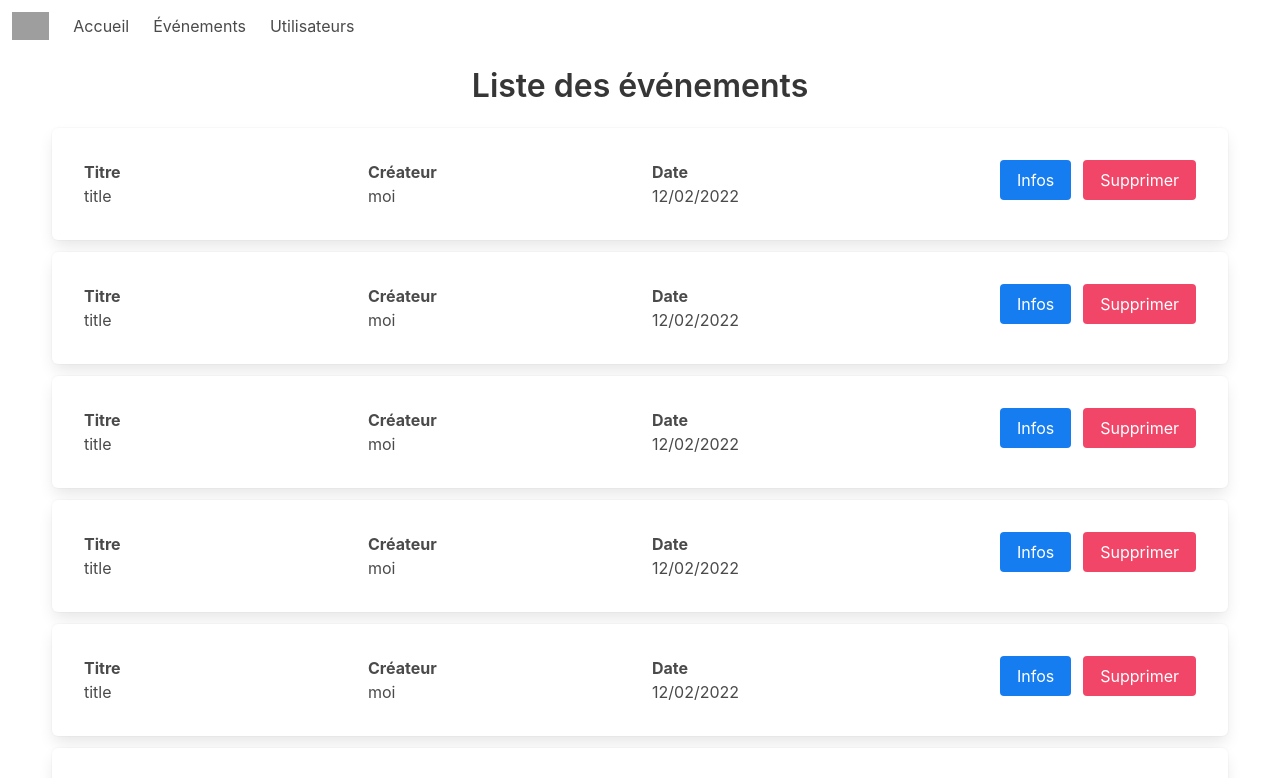
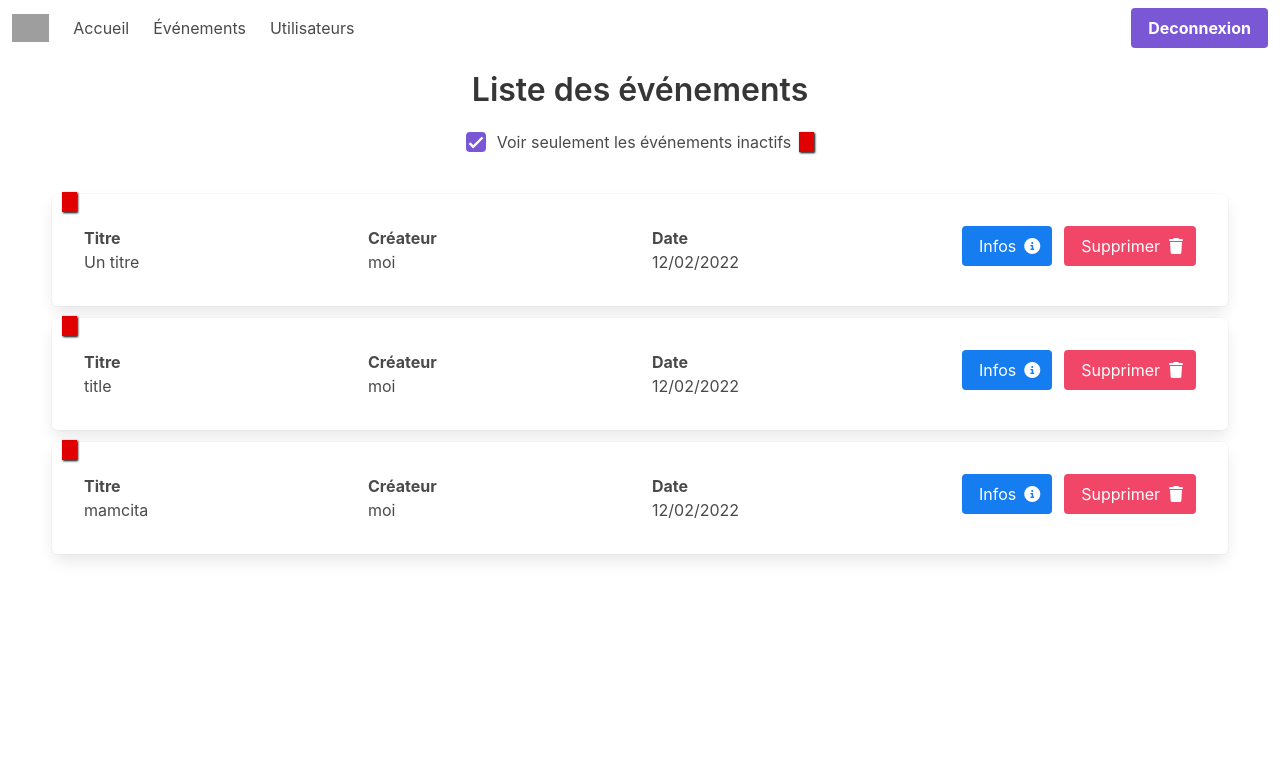
Before and after one commit to LucasHumbert/atelier2-backoffice, a Vue app: page /events in a window 1280 px wide. Shown: the top 778 px of the page. Built offline with nearby package versions, Linux system fonts and the light colour scheme; grey boxes are pictures that could not be loaded.

Commit message:
:zap: improved app

```diff
--- a/package.json
+++ b/package.json
@@ -7,7 +7,7 @@
     "build": "vue-cli-service build"
   },
   "dependencies": {
-    "@fortawesome/vue-fontawesome": "^2.0.6",
+    "@fortawesome/fontawesome-free": "^6.1.0",
     "axios": "^0.26.1",
     "buefy": "^0.9.19",
     "leaflet": "^1.7.1",
--- a/src/components/ConnectionComponent.vue
+++ b/src/components/ConnectionComponent.vue
@@ -27,6 +27,8 @@ export default {
     connection(){
       if (this.email && this.password) {
         console.log('connexion')
+        this.$store.commit('setToken', "1111")
+        this.$router.push('/')
       } else {
         this.$buefy.toast.open({
           duration: 5000,
--- a/src/components/EventsComponents/OneEventComponent.vue
+++ b/src/components/EventsComponents/OneEventComponent.vue
@@ -1,11 +1,23 @@
 <template>
 <div class="box mt-5 columns">
+  <b-tooltip v-if="event.inactive" class="inactiveElement" label="Événement inactif">
+  </b-tooltip>
   <div class="column is-3 aText"><span class="has-text-weight-bold">Titre</span> <br> {{ event.title }}</div>
   <div class="column is-3 aText"><span class="has-text-weight-bold">Créateur</span> <br> {{ event.creator }}</div>
   <div class="column is-3 aText"><span class="has-text-weight-bold">Date</span> <br> {{ event.date }}</div>
   <div class="column is-flex is-justify-content-right">
-    <button class="button is-info mr-3" @click="isCardModalActive = true">Infos</button>
-    <button class="button is-danger">Supprimer</button>
+    <b-button type="is-info"
+              class="mr-3"
+              icon-pack="fa-solid"
+              icon-right="circle-info"
+              @click="isCardModalActive = true">
+      Infos
+    </b-button>
+    <b-button type="is-danger"
+              icon-pack="fa-solid"
+              icon-right="trash">
+      Supprimer
+    </b-button>
   </div>
 
   <b-modal v-model="isCardModalActive" :width="640" scroll="keep">
@@ -47,13 +59,24 @@ export default {
 }
 </script>
 
-<style scoped>
+<style scoped lang="scss">
+.box{
+  position: relative;
+
+  .inactiveElement {
+    position: absolute;
+    left: 10px;
+    top: -2px;
+    background-color: #E00000;
+    width: 15px;
+    height: 20px;
+    box-shadow: 1px 1px 2px black;
+  }
+}
+
 .aText{
   white-space: nowrap;
   overflow: hidden;
   text-overflow: ellipsis;
 }
-span{
-
-}
 </style>
--- a/src/components/NavComponents/NavBarComponent.vue
+++ b/src/components/NavComponents/NavBarComponent.vue
@@ -19,12 +19,25 @@
         Utilisateurs
       </b-navbar-item>
     </template>
+    <template #end>
+      <b-navbar-item tag="div">
+        <a class="button is-primary" @click="deconnection">
+          <strong>Deconnexion</strong>
+        </a>
+      </b-navbar-item>
+    </template>
   </b-navbar>
 </template>
 
 <script>
 export default {
-  name: "NavBarComponent"
+  name: "NavBarComponent",
+  methods: {
+    deconnection() {
+      this.$store.commit('setToken', false)
+      this.$router.push('/connection')
+    }
+  }
 }
 </script>
 
--- a/src/components/UsersComponents/OneUserComponent.vue
+++ b/src/components/UsersComponents/OneUserComponent.vue
@@ -1,5 +1,7 @@
 <template>
 <div class="box mt-5 columns">
+  <b-tooltip v-if="user.inactive" class="inactiveElement" label="Utilisateur inactif">
+  </b-tooltip>
   <div class="column is-3 aText"><span class="has-text-weight-bold">Nom</span> <br> {{ name }}</div>
   <div class="column is-3 aText"><span class="has-text-weight-bold">Email</span> <br> {{ user.email }}</div>
   <div class="column is-3 aText"><span class="has-text-weight-bold">Dernière connexion</span> <br> {{ user.lastConnection }}</div>
@@ -21,6 +23,18 @@ export default {
 }
 </script>
 
-<style scoped>
+<style scoped lang="scss">
+.box{
+  position: relative;
 
+  .inactiveElement {
+    position: absolute;
+    left: 10px;
+    top: -2px;
+    background-color: #E00000;
+    width: 15px;
+    height: 20px;
+    box-shadow: 1px 1px 2px black;
+  }
+}
 </style>
--- a/src/main.js
+++ b/src/main.js
@@ -4,6 +4,7 @@ import router from './router'
 import store from './store'
 import Buefy from 'buefy'
 import 'buefy/dist/buefy.css'
+import '../node_modules/@fortawesome/fontawesome-free/css/all.css'
 import { LMap, LTileLayer, LMarker } from 'vue2-leaflet';
 import 'leaflet/dist/leaflet.css';
 import { Icon } from 'leaflet';
--- a/src/store/index.js
+++ b/src/store/index.js
@@ -10,7 +10,9 @@ Vue.use(Vuex)
 
 export default new Vuex.Store({
   state: {
-    connexionToken: "222455"
+    connexionToken: "222455",
+    toggleInactivityEvents: true,
+    toggleInactivityUsers: true
   },
   getters: {
   },
@@ -18,6 +20,12 @@ export default new Vuex.Store({
     setToken(state, token){
       state.connexionToken = token
     },
+    setInactivityEvents(state, value) {
+      state.toggleInactivityEvents = value
+    },
+    setInactivityUsers(state, value) {
+      state.toggleInactivityUsers = value
+    }
   },
   actions: {
   },
--- a/src/views/Events.vue
+++ b/src/views/Events.vue
@@ -1,7 +1,16 @@
 <template>
   <div>
     <h1 class="has-text-centered title">Liste des événements</h1>
-    <div v-for="event in events" class="container">
+
+    <div class="is-flex is-justify-content-center">
+      <b-field class="has-text-centered">
+        <b-checkbox v-model="checkbox">Voir seulement les événements inactifs</b-checkbox>
+      </b-field>
+      <b-tooltip id="inactiveElement" label="Événement inactif">
+      </b-tooltip>
+    </div>
+
+    <div v-for="event in filteredEvents" class="container">
       <OneEventComponent :event="event"></OneEventComponent>
     </div>
   </div>
@@ -16,20 +25,45 @@ export default {
   },
   data() {
     return {
+      checkbox: this.$store.state.toggleInactivityEvents,
       events: [
-        {title: "title", desc: "desc", creator: "moi", date: "12/02/2022", },
-        {title: "title", desc: "desc", creator: "moi", date: "12/02/2022"},
-        {title: "title", desc: "desc", creator: "moi", date: "12/02/2022"},
-        {title: "title", desc: "desc", creator: "moi", date: "12/02/2022"},
-        {title: "title", desc: "desc", creator: "moi", date: "12/02/2022"},
-        {title: "title", desc: "desc", creator: "moi", date: "12/02/2022"},
-        {title: "title", desc: "desc", creator: "moi", date: "12/02/2022"},
+        {title: "Un titre", desc: "Une desc", creator: "moi", date: "12/02/2022", inactive: 1},
+        {title: "aze", desc: "pppppp", creator: "moi", date: "12/02/2022", inactive: 0},
+        {title: "test", desc: "test stsq", creator: "moi", date: "12/02/2022", inactive: 0},
+        {title: "title", desc: "desc", creator: "moi", date: "12/02/2022", inactive: 1},
+        {title: "moiaze", desc: "une description plutot longue", creator: "moi", date: "12/02/2022", inactive: 0},
+        {title: "mamcita", desc: "mamaaaaaaaaaaaaaaaaaaaaaaaaaaaaaaaaaaaaaaaaaaaaaaaaaaaaaaaaaaaaaa", creator: "moi", date: "12/02/2022", inactive: 1},
+
       ]
+    }
+  },
+  computed: {
+    filteredEvents() {
+      if (this.checkbox) {
+        this.setCheckBoxTrue()
+        return this.events.filter(event => event.inactive)
+      } else {
+        this.setCheckBoxFalse()
+        return this.events;
+      }
+    }
+  },
+  methods: {
+    setCheckBoxTrue() {
+      this.$store.commit('setInactivityEvents', true)
+    },
+    setCheckBoxFalse() {
+      this.$store.commit('setInactivityEvents', false)
     }
   }
 }
 </script>
 
 <style scoped>
-
+#inactiveElement{
+  background-color: #E00000;
+  width: 15px;
+  height: 20px;
+  box-shadow: 1px 1px 2px black;
+}
 </style>
--- a/src/views/Users.vue
+++ b/src/views/Users.vue
@@ -1,7 +1,17 @@
 <template>
   <div>
     <h1 class="has-text-centered title">Liste des utilisateurs</h1>
-    <div v-for="user in users" class="container">
+
+    <div class="is-flex is-justify-content-center">
+      <b-field class="has-text-centered">
+        <b-checkbox v-model="checkbox">Voir seulement les utilisateurs inactifs</b-checkbox>
+      </b-field>
+      <b-tooltip id="inactiveElement" label="Événement inactif">
+      </b-tooltip>
+    </div>
+
+
+    <div v-for="user in filteredUsers" class="container">
       <OneUserComponent :user="user"></OneUserComponent>
     </div>
   </div>
@@ -17,20 +27,46 @@ export default {
   },
   data() {
     return {
+      checkbox: this.$store.state.toggleInactivityUsers,
       users: [
-        {firstname: "Lucas", lastname: "Humbert", email: "lucas@gmail.com", lastConnection: "12/02/2021"},
-        {firstname: "Lucas", lastname: "Humbert", email: "lucas@gmail.com", lastConnection: "12/02/2021"},
-        {firstname: "Lucas", lastname: "Humbert", email: "lucas@gmail.com", lastConnection: "12/02/2021"},
-        {firstname: "Lucas", lastname: "Humbert", email: "lucas@gmail.com", lastConnection: "12/02/2021"},
-        {firstname: "Lucas", lastname: "Humbert", email: "lucas@gmail.com", lastConnection: "12/02/2021"},
-        {firstname: "Lucas", lastname: "Humbert", email: "lucas@gmail.com", lastConnection: "12/02/2021"},
-        {firstname: "Lucas", lastname: "Humbert", email: "lucas@gmail.com", lastConnection: "12/02/2021"},
+        {firstname: "Lucas", lastname: "Humbert", email: "lucas@gmail.com", lastConnection: "12/02/2021", inactive: 1},
+        {firstname: "Lucas", lastname: "Humbert", email: "lucas@gmail.com", lastConnection: "12/02/2021", inactive: 0},
+        {firstname: "Lucas", lastname: "Humbert", email: "lucas@gmail.com", lastConnection: "12/02/2021", inactive: 1},
+        {firstname: "Lucas", lastname: "Humbert", email: "lucas@gmail.com", lastConnection: "12/02/2021", inactive: 1},
+        {firstname: "Lucas", lastname: "Humbert", email: "lucas@gmail.com", lastConnection: "12/02/2021", inactive: 0},
+        {firstname: "Lucas", lastname: "Humbert", email: "lucas@gmail.com", lastConnection: "12/02/2021", inactive: 1},
+        {firstname: "Lucas", lastname: "Humbert", email: "lucas@gmail.com", lastConnection: "12/02/2021", inactive: 0},
+
       ]
+    }
+  },
+  computed: {
+    filteredUsers() {
+      if (this.checkbox) {
+        this.setCheckBoxTrue()
+        return this.users.filter(event => event.inactive)
+      } else {
+        this.setCheckBoxFalse()
+        return this.users;
+      }
+    }
+  },
+  methods: {
+    setCheckBoxTrue() {
+      this.$store.commit('setInactivityUsers', true)
+    },
+    setCheckBoxFalse() {
+      this.$store.commit('setInactivityUsers', false)
     }
   }
 }
 </script>
 
 <style scoped>
-
+#inactiveElement{
+  background-color: #E00000;
+  width: 15px;
+  height: 20px;
+  box-shadow: 1px 1px 2px black;
+}
 </style>
```
Also changed, not shown: 1 other file (tests, documents, lock files or other folders).
